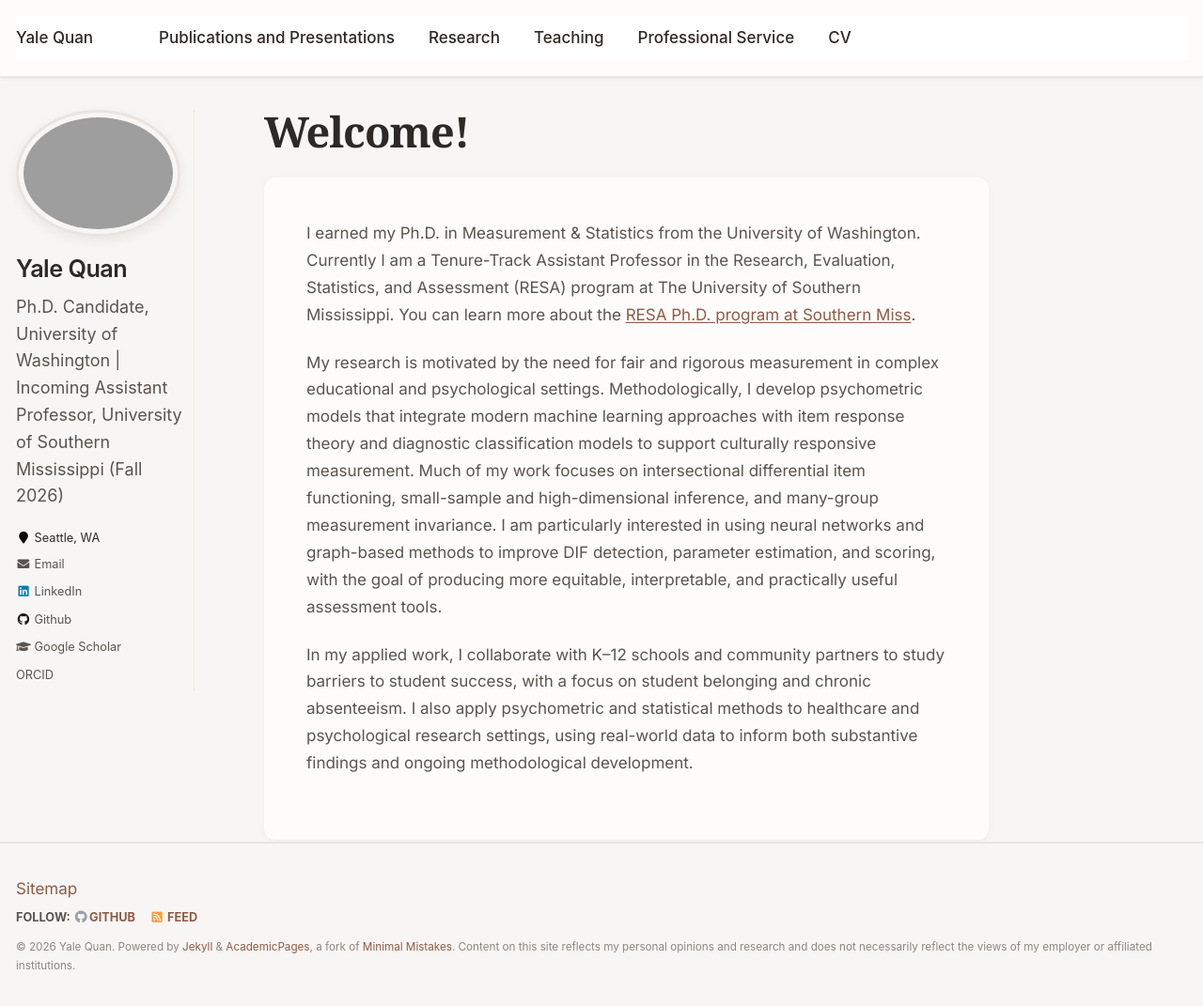
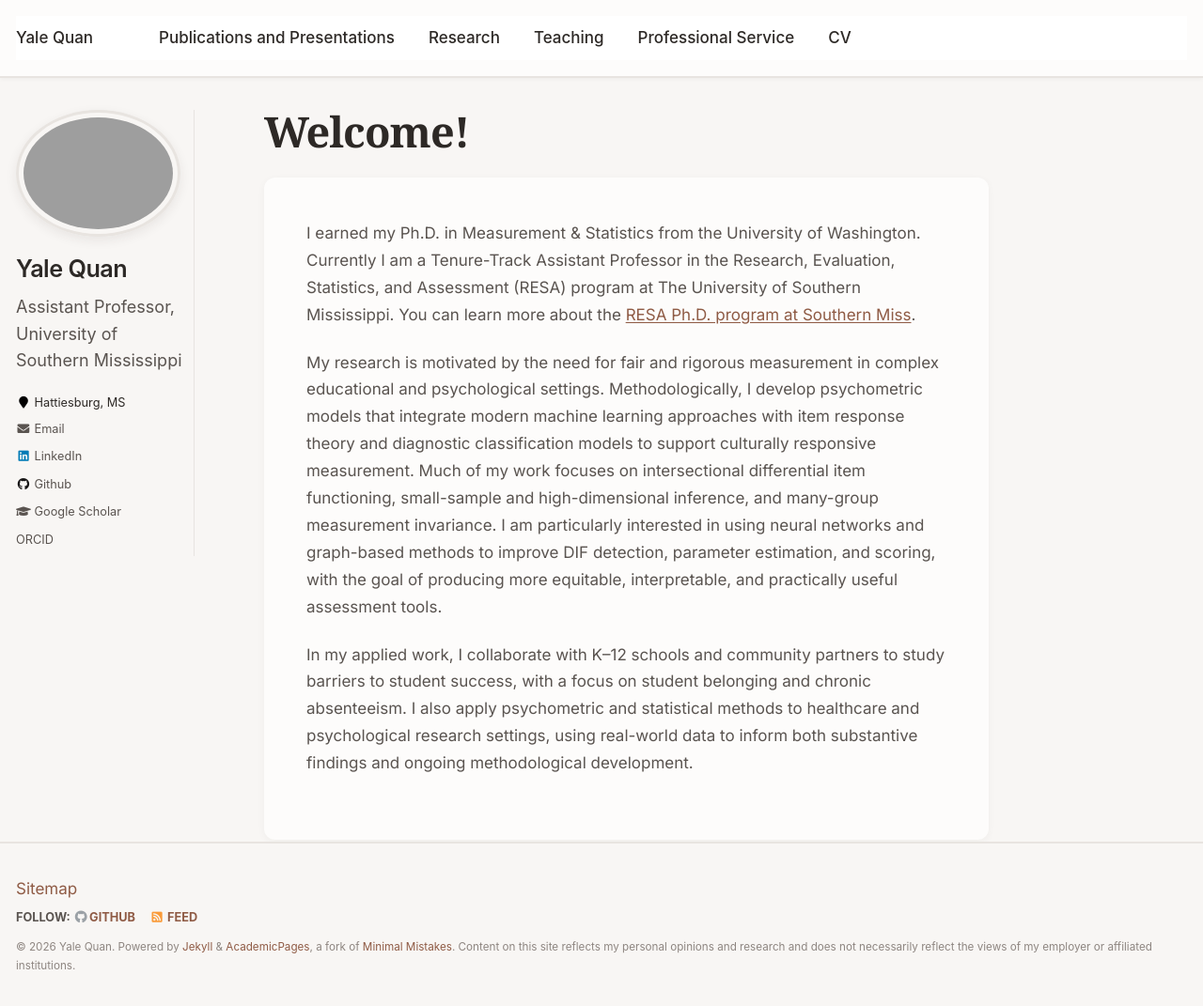
Before and after one commit to yalequan/yalequan.github.io, a Jekyll site: the page built from _pages/about.md, in a window 1280 px wide and 1073 px high. Shown: the whole window at 94% size. Built offline with Jekyll 4.4.1, drawn with Linux system fonts in a browser that asks for light colours.

Commit message:
Updated bio

```diff
--- a/_config.yml
+++ b/_config.yml
@@ -82,12 +82,12 @@ analytics:
 author:
   name             : "Yale Quan"
   avatar           : "profile.png"
-  bio              : "Ph.D. Candidate, University of Washington | Incoming Assistant Professor, University of Southern Mississippi (Fall 2026)"
-  location         : "Seattle, WA"
+  bio              : "Assistant Professor, University of Southern Mississippi"
+  location         : "Hattiesburg, MS"
   employer         :
   #pubmed           : "https://www.ncbi.nlm.nih.gov/pubmed/?term=john+snow"
   googlescholar    : "https://scholar.google.com/citations?user=1JAU4QMAAAAJ&hl=en"
-  email            : "yalequan@uw.edu"
+  email            : "Yale.Quan@usm.edu"
   #researchgate     :  # example: "https://www.researchgate.net/profile/yourprofile"
   #uri              :
   #bitbucket        :
```
